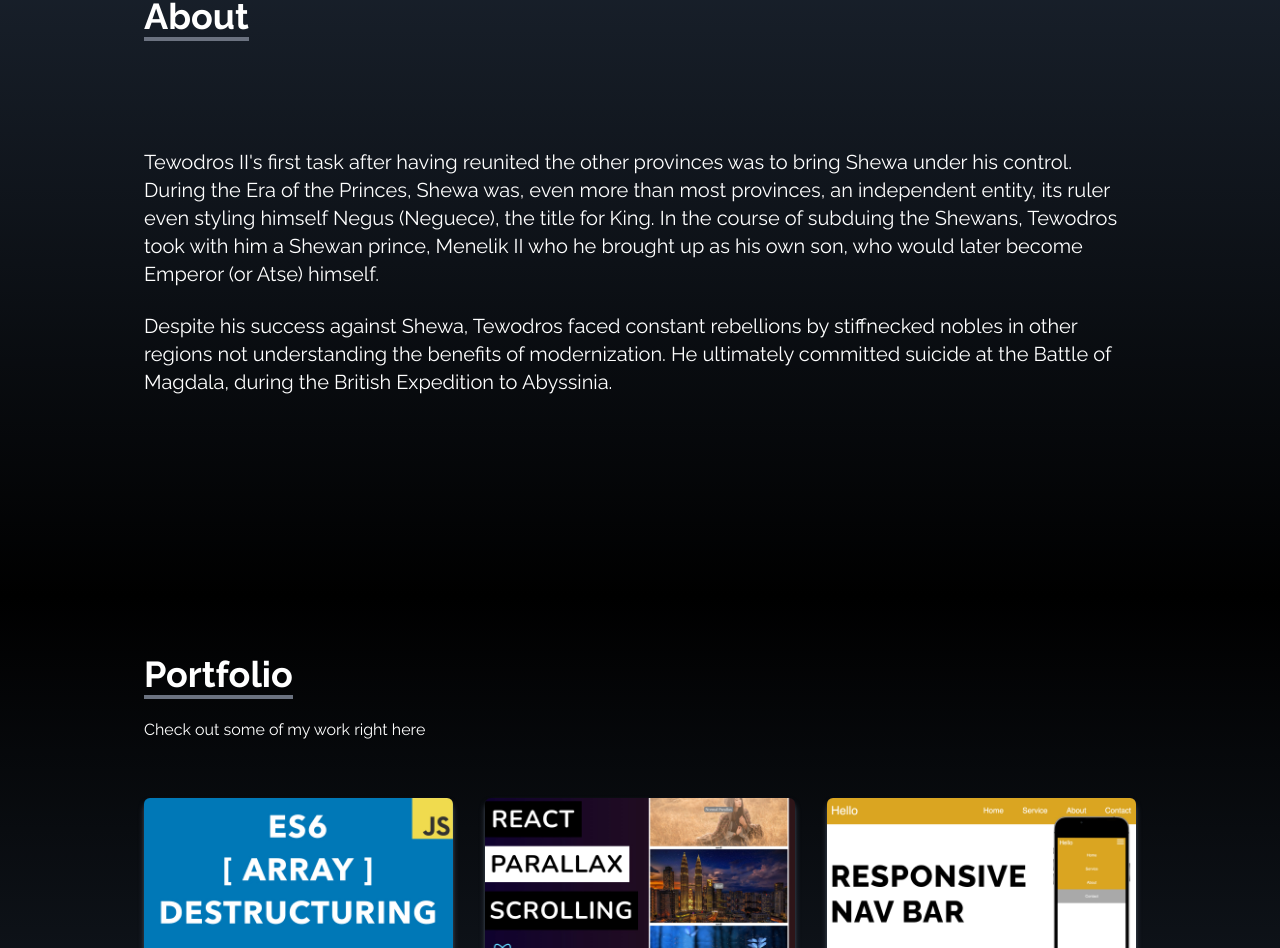
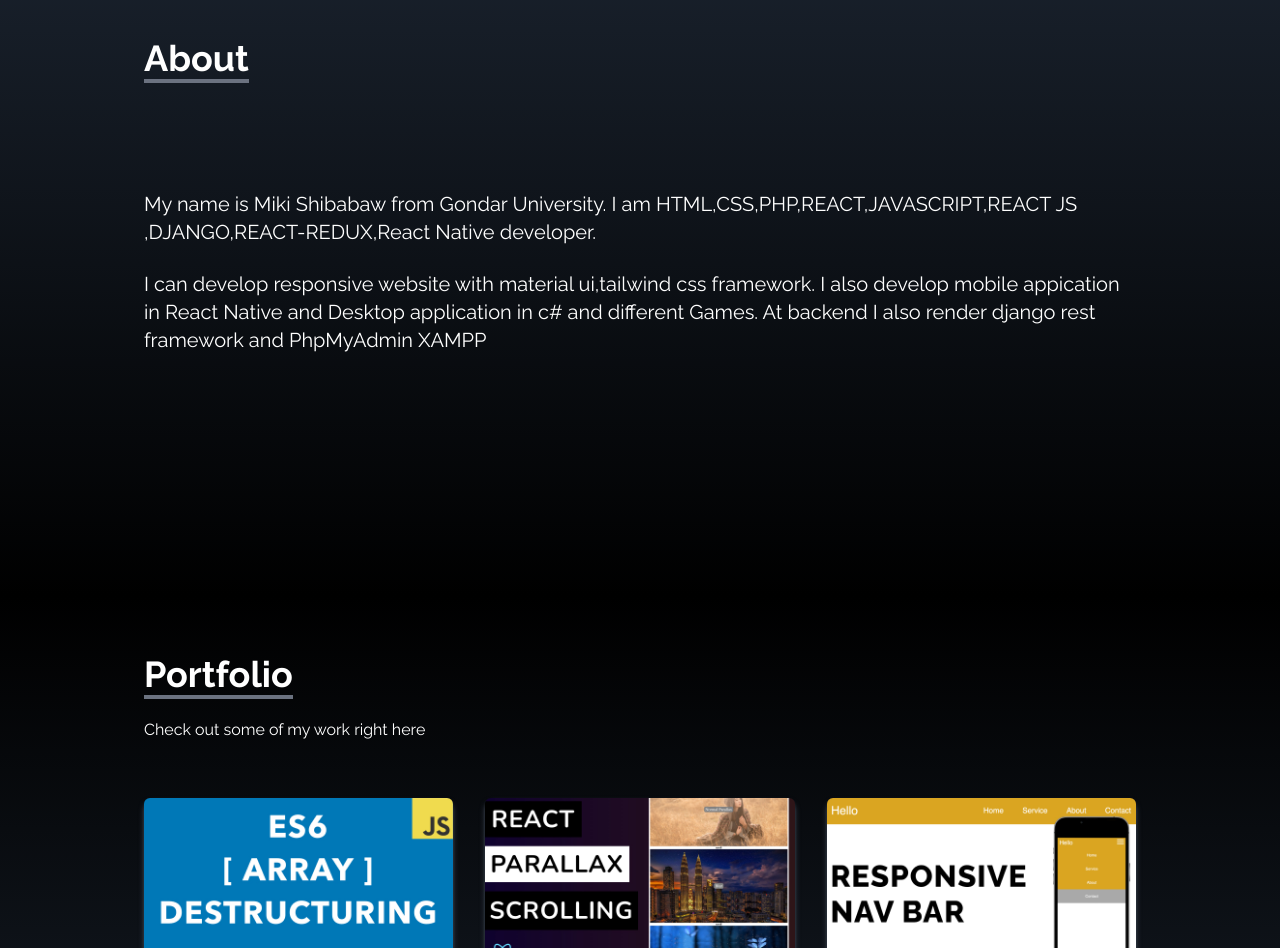
Before and after one commit to amexyegondar/reactPortfolio, a React (Create React App) app: page / in a window 1280 px wide. Shown: the part 1004-1952 px from the top of the page. Built offline with nearby package versions, Linux system fonts and the light colour scheme.

Commit message:
Update About.jsx

```diff
--- a/src/components/About.jsx
+++ b/src/components/About.jsx
@@ -14,21 +14,16 @@ const About = () => {
         </div>
 
         <p className="text-xl mt-20">
-        Tewodros II's first task after having reunited the other provinces was
-         to bring Shewa under his control. During the Era of the Princes, Shewa was,
-         even more than most provinces, an independent entity, its ruler even styling himself
-         Negus (Neguece), the title for King. In the course of subduing the Shewans, Tewodros took with
-          him a Shewan prince,
-        Menelik II who he brought up as his own son, who would later become Emperor (or Atse) himself.
+       My name is Miki Shibabaw from Gondar University.
+    I am HTML,CSS,PHP,REACT,JAVASCRIPT,REACT JS ,DJANGO,REACT-REDUX,React Native developer.
         </p>
 
         <br />
 
         <p className="text-xl">
-        Despite his success against Shewa, Tewodros faced constant rebellions
-         by stiffnecked nobles in other regions not understanding the benefits of
-         modernization. He ultimately committed suicide at the Battle of Magdala,
-          during the British Expedition to Abyssinia.
+I can develop responsive website with material ui,tailwind css framework.
+    I also develop mobile appication in React Native and Desktop application in c# and different Games.
+    At backend I also render django rest framework and PhpMyAdmin XAMPP
 
 
         </p>
```
